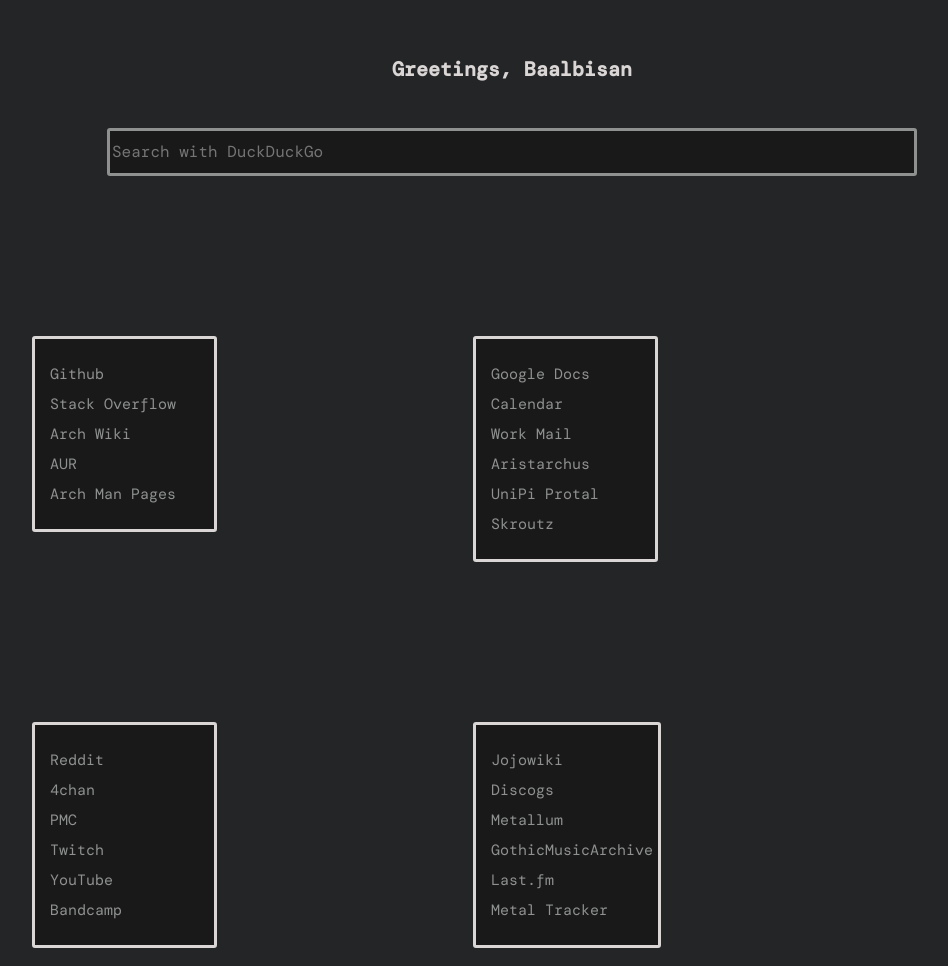
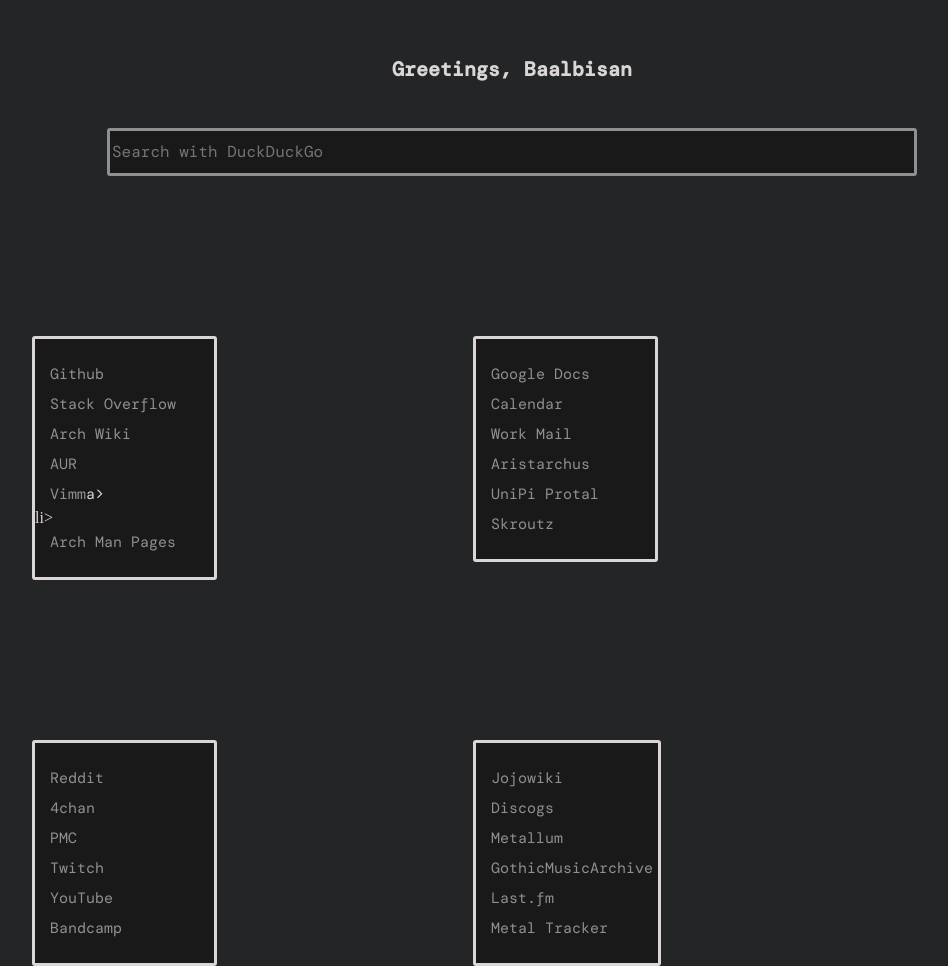
Before and after one commit to Baalbisan/FFox-Startpage, a plain HTML site: page index.html in a window 1280 px wide. Shown: the part 117-1083 px from the top of the page, without its empty margins (128-1076 px from the left). Drawn offline with nearby package versions, Linux system fonts and the light colour scheme; a script that the page names is missing; a web font is replaced by a local one.

Commit message:
Added vimm bookmark

```diff
--- a/index.html
+++ b/index.html
@@ -27,6 +27,7 @@
 			  <li><a class="bm" href="https://stackoverflow.com/">Stack Overflow</a></li>
 			  <li><a class="bm" href="https://wiki.archlinux.org/title/Main_page">Arch Wiki</a></li>
 			  <li><a class="bm" href="https://aur.archlinux.org/">AUR</a></li>
+			  <li><a class="bm" href="https://vimm.net/vault">Vimm</a>a></li>li>
                   	  <li><a class="bm" href="https://man.archlinux.org/">Arch Man Pages</a></li>
 		  </div>
 		</div>
```
